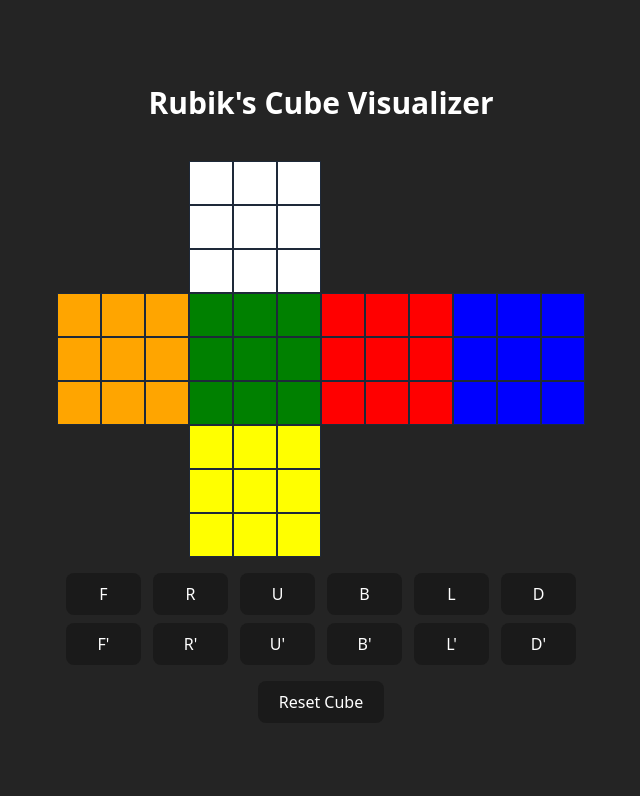
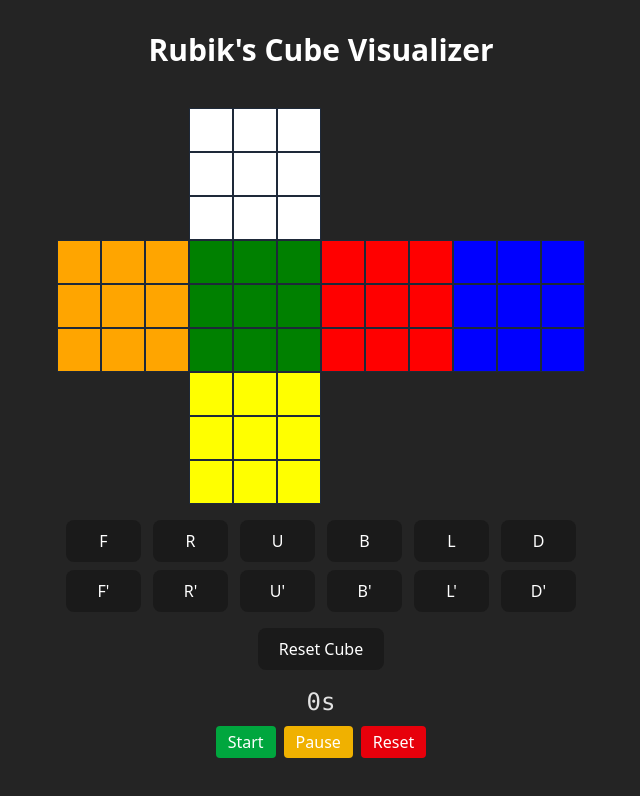
Before and after one commit to stoyanes/rubiks-cube, a React (Vite) app: page / in a window 1280 px wide. Shown: the top 796 px of the page, without its empty margins (319-959 px from the left). Built offline with nearby package versions, Linux system fonts and the light colour scheme.

Commit message:
feat: add Timer feature for tracking elapsed time in the Rubik's Cube visualizer

```diff
--- a/src/App.tsx
+++ b/src/App.tsx
@@ -1,13 +1,15 @@
 import { Cube } from "./features/cube";
+import { Timer } from "./features/timer";
 
 const App = () => {
   return (
-    <div className="mt-2">
+    <>
       <h1 className="text-3xl font-bold text-white mb-10">
         Rubik's Cube Visualizer
       </h1>
       <Cube />
-    </div>
+      <Timer />
+    </>
   );
 };
 
--- /dev/null
+++ b/src/features/timer/Timer.tsx
@@ -0,0 +1,57 @@
+import { useEffect, useRef, useState } from "react";
+
+const Timer = () => {
+  const [seconds, setSeconds] = useState(0);
+  const [running, setRunning] = useState(false);
+  const intervalRef = useRef<number | null>(null);
+
+  useEffect(() => {
+    if (running) {
+      intervalRef.current = window.setInterval(() => {
+        setSeconds((s) => s + 1);
+      }, 1000);
+    } else if (intervalRef.current) {
+      clearInterval(intervalRef.current);
+    }
+    return () => {
+      if (intervalRef.current) clearInterval(intervalRef.current);
+    };
+  }, [running]);
+
+  const handleStart = () => setRunning(true);
+  const handlePause = () => setRunning(false);
+  const handleReset = () => {
+    setRunning(false);
+    setSeconds(0);
+  };
+
+  return (
+    <div className="flex flex-col items-center my-4">
+      <div className="text-2xl font-mono mb-2">{seconds}s</div>
+      <div className="flex gap-2">
+        <button
+          onClick={handleStart}
+          disabled={running}
+          className="px-3 py-1 bg-green-600 text-white rounded"
+        >
+          Start
+        </button>
+        <button
+          onClick={handlePause}
+          disabled={!running}
+          className="px-3 py-1 bg-yellow-500 text-white rounded"
+        >
+          Pause
+        </button>
+        <button
+          onClick={handleReset}
+          className="px-3 py-1 bg-red-600 text-white rounded"
+        >
+          Reset
+        </button>
+      </div>
+    </div>
+  );
+};
+
+export default Timer;
--- /dev/null
+++ b/src/features/timer/index.ts
@@ -0,0 +1 @@
+export { default as Timer } from "./Timer";
```
